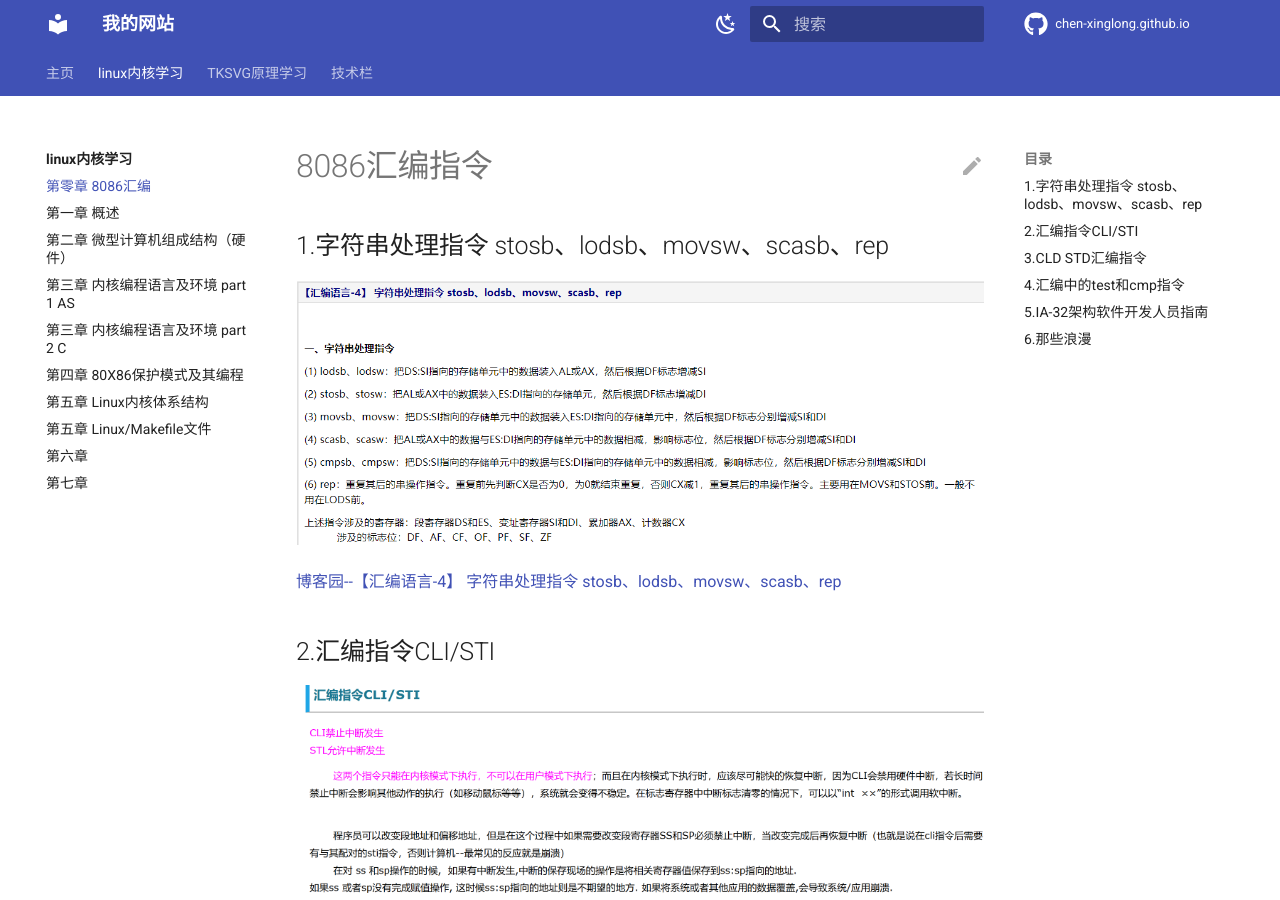
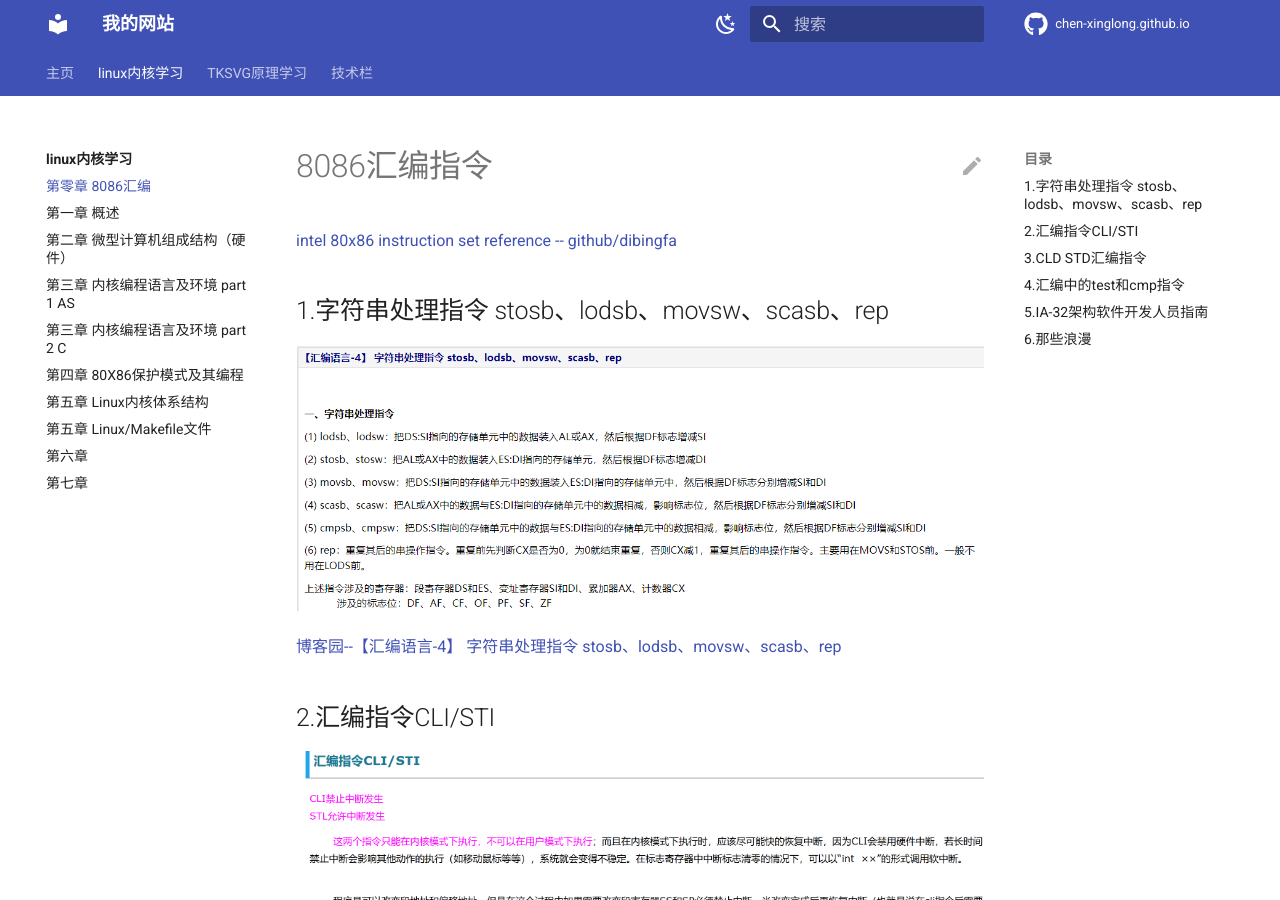
Before and after one commit to chen-xinglong/chen-xinglong.github.io, an MkDocs documentation site: the page built from docs/linux011/8086asm.md, in a window 1280 px wide and 900 px high. Built offline with MkDocs 1.6.1 and Material for MkDocs 9.7.7, drawn with Linux system fonts in a browser that asks for light colours; comment, search, counter and statistics services are not loaded.

Commit message:
modify 8086asm.md

```diff
--- a/docs/linux011/8086asm.md
+++ b/docs/linux011/8086asm.md
@@ -1,4 +1,6 @@
 # 8086汇编指令
+
+[intel 80x86 instruction set reference -- github/dibingfa](https://github.com/dibingfa/flash-linux0.11-talk/blob/main/)
 
 ## 1.字符串处理指令 stosb、lodsb、movsw、scasb、rep
 
```
